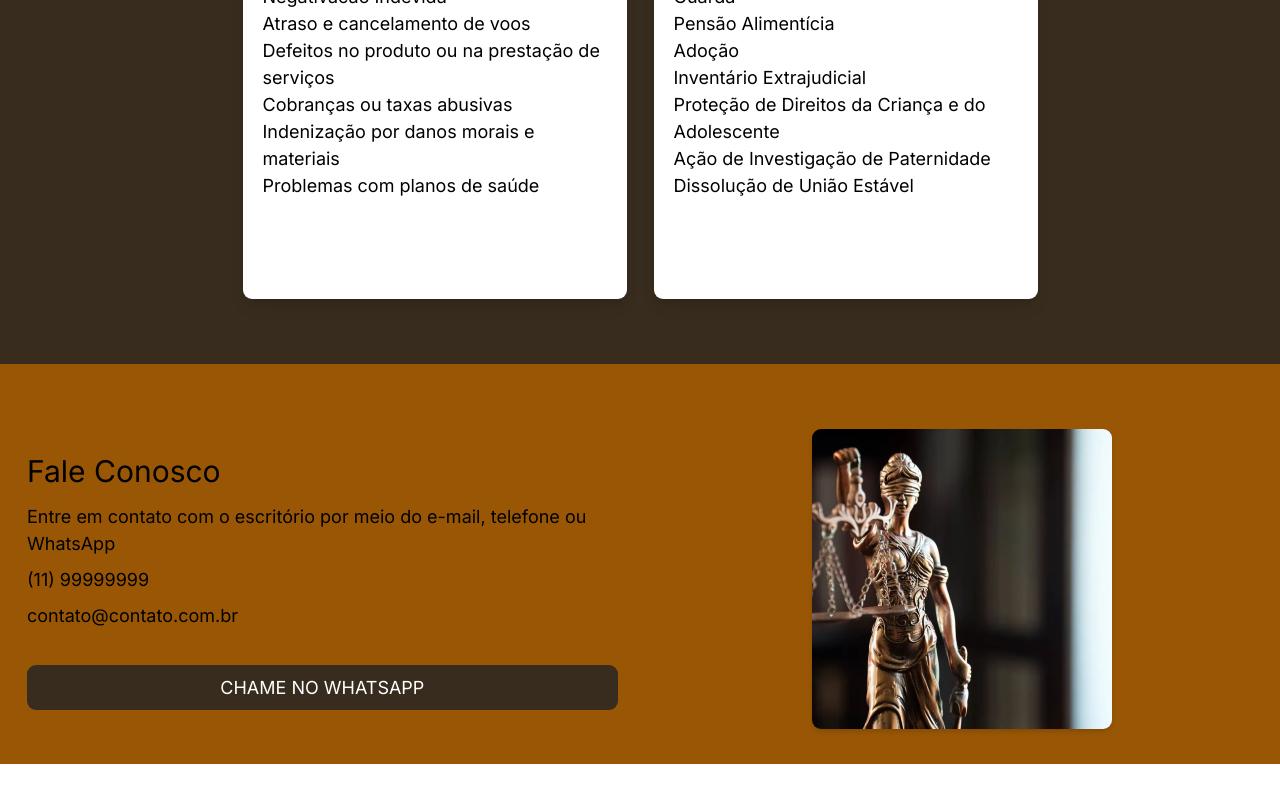
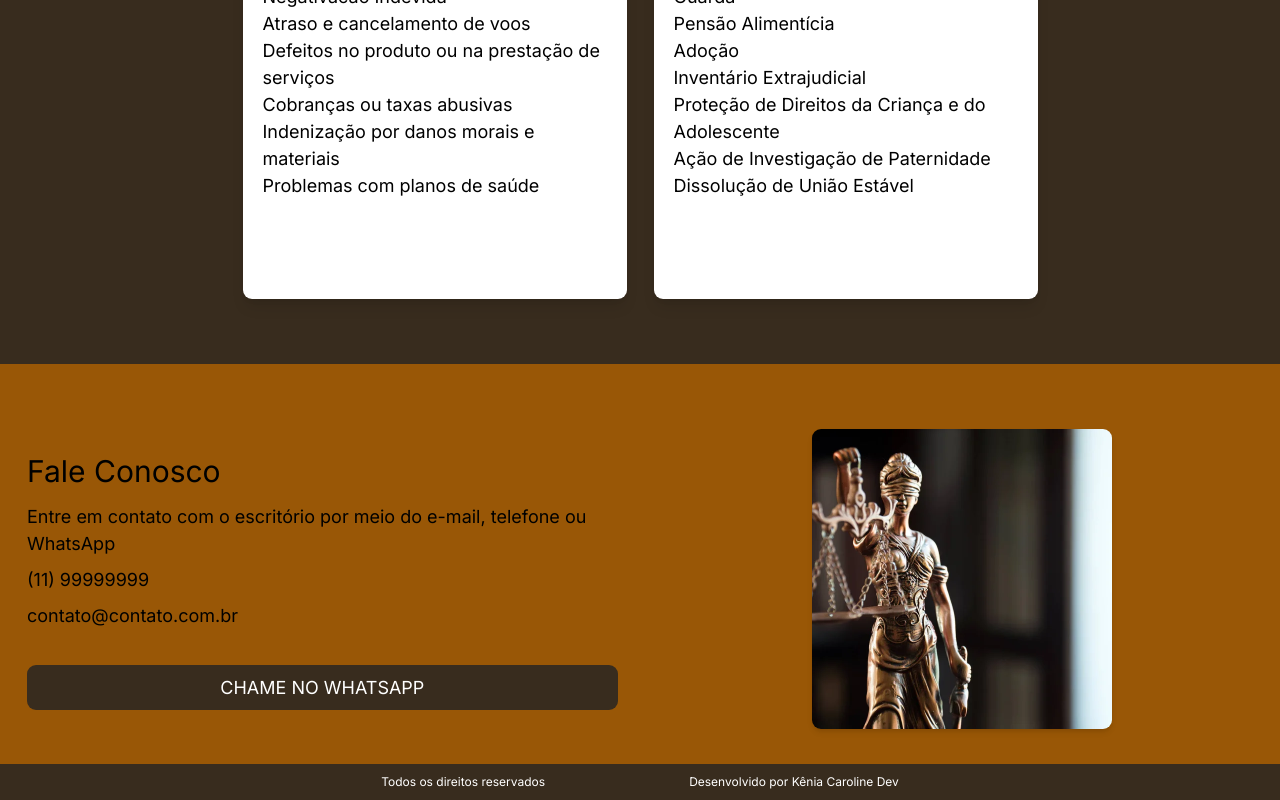
Before and after one commit to euukc/LP-Advogados, a Next.js app: page / in a window 1280 px wide. Shown: the part 2711-3511 px from the top of the page. Before the commit the page ends 3475 px from the top, so only its background shows below. Built offline with nearby package versions, Linux system fonts and the light colour scheme.

Commit message:
Style: Inclusao e ajustes no Footer

```diff
--- /dev/null
+++ b/app/components/Footer.jsx
@@ -0,0 +1,8 @@
+export default function Footer(){
+    return (
+        <footer className="text-white text-[12px] p-2 flex justify-center gap-32 items-center bg-[#382c1e]">
+            <span>Todos os direitos reservados</span>
+            <span>Desenvolvido por <a href="https://www.instagram.com/euukc/" target="_blank">Kênia Caroline Dev</a></span>
+        </footer>
+    )
+}
--- a/app/page.jsx
+++ b/app/page.jsx
@@ -4,6 +4,7 @@ import Introduction from "./components/Introduction";
 import About from "./components/About";
 import Areas from "./components/Areas";
 import Contato from "./components/Contato";
+import Footer from "./components/Footer";
 
 
 export default function Home() {
@@ -14,6 +15,7 @@ export default function Home() {
       <About />
       <Areas/>
       <Contato />
+      <Footer/>
 
     </main>
   );
```
